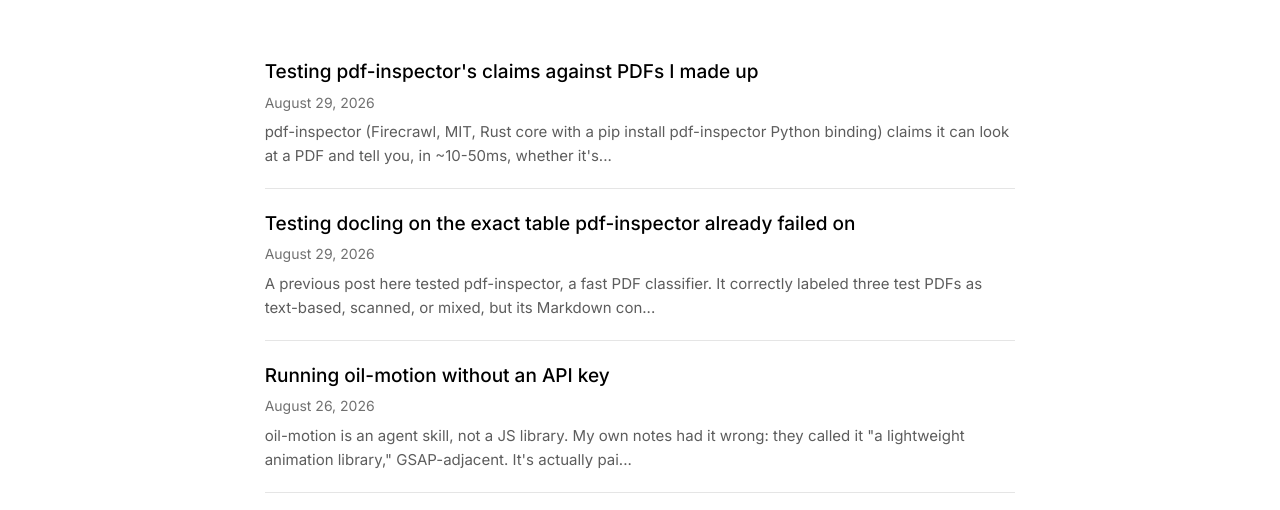
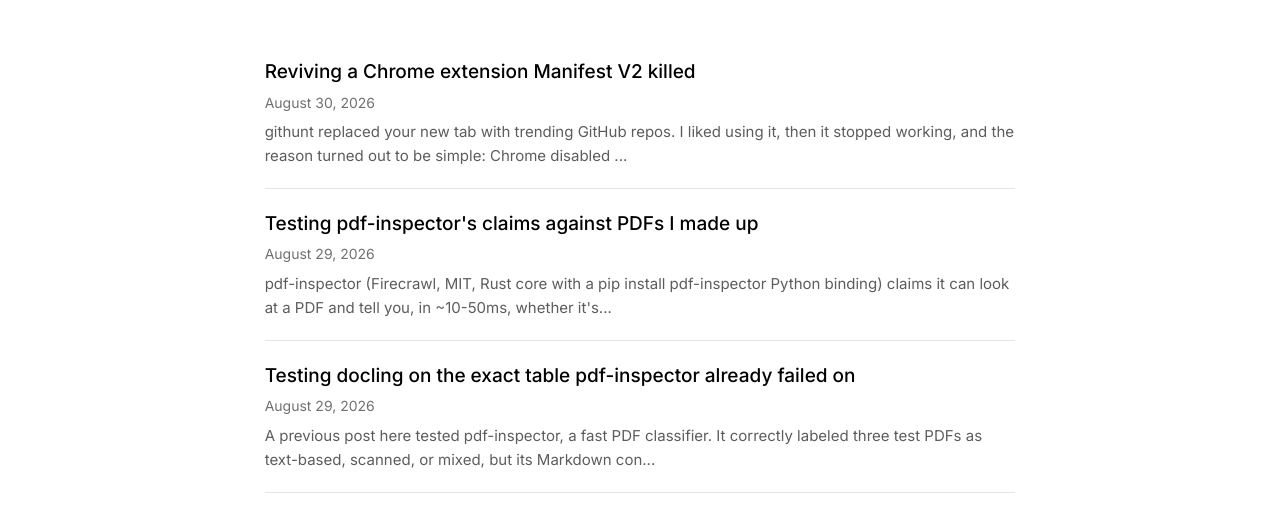
Before and after one commit to cplog/cplog.github.io, a plain HTML site: page writing/index.html in a window 1280 px wide. Shown: the part 219-729 px from the top of the page. Drawn offline with Linux system fonts and the light colour scheme.

Commit message:
publish: update writing index

```diff
--- a/writing/index.html
+++ b/writing/index.html
@@ -75,7 +75,12 @@
 <div class="index">
 <h1>Writing</h1>
 <p class="index__lede">Notes and write-ups, published from source.</p>
-<ul class="post-list"><li><a href="https://cplog.github.io/writing/pdf-inspector-claims/">
+<ul class="post-list"><li><a href="https://cplog.github.io/writing/reviving-a-dead-chrome-extension/">
+<div class="post-title">Reviving a Chrome extension Manifest V2 killed</div>
+<div class="post-meta">August 30, 2026</div>
+<div class="post-desc">githunt replaced your new tab with trending GitHub repos. I liked using it, then it stopped working, and the reason turned out to be simple: Chrome disabled ...</div>
+</a></li>
+<li><a href="https://cplog.github.io/writing/pdf-inspector-claims/">
 <div class="post-title">Testing pdf-inspector&#x27;s claims against PDFs I made up</div>
 <div class="post-meta">August 29, 2026</div>
 <div class="post-desc">pdf-inspector (Firecrawl, MIT, Rust core with a pip install pdf-inspector Python binding) claims it can look at a PDF and tell you, in ~10-50ms, whether it&#x27;s...</div>
```
